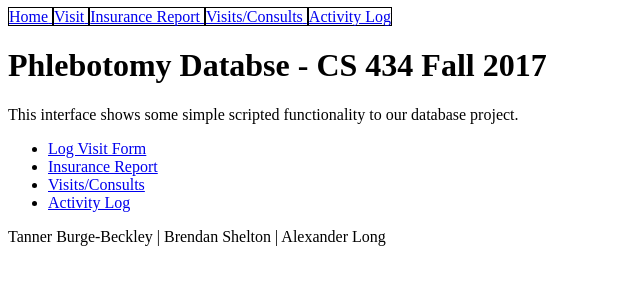
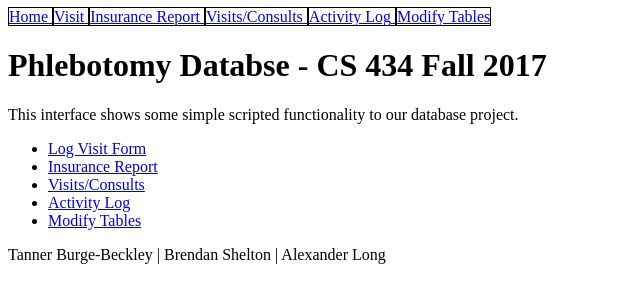
Before and after one commit to tburgebeckley/phlebotomy, a PHP site: page / in a window 1280 px wide. Shown: the top 303 px of the page, without its empty margins (0-640 px from the left). Run offline with PHP 8.4, Linux system fonts and the light colour scheme; a stand-in replaces the project's code that opens the database connection.

Commit message:
Change scripting for modify

```diff
--- a/p6/html/header.html
+++ b/p6/html/header.html
@@ -25,5 +25,8 @@
                 <a id="activity" href="activity.php">
                     <span>Activity Log</span>
                 </a>
+                <a id="modify" href="modify.php">
+                    <span>Modify Tables</span>
+                </a>
             </nav>
         </header>
--- a/p6/html/home.html
+++ b/p6/html/home.html
@@ -15,6 +15,9 @@
                     <li><a id="activity" href="activity.php">
                         <span>Activity Log</span>
                     </a></li>
+                    <li><a id='modify' href='modify.php'>
+                        <span>Modify Tables</span>
+                    </a></li>
                 </ul>
             </p>
 
```
Also changed, not shown: p6/html/modify.html (+2 -9 lines), p6/phlebotomyBrowser/modify.php (+11 -1 lines).
